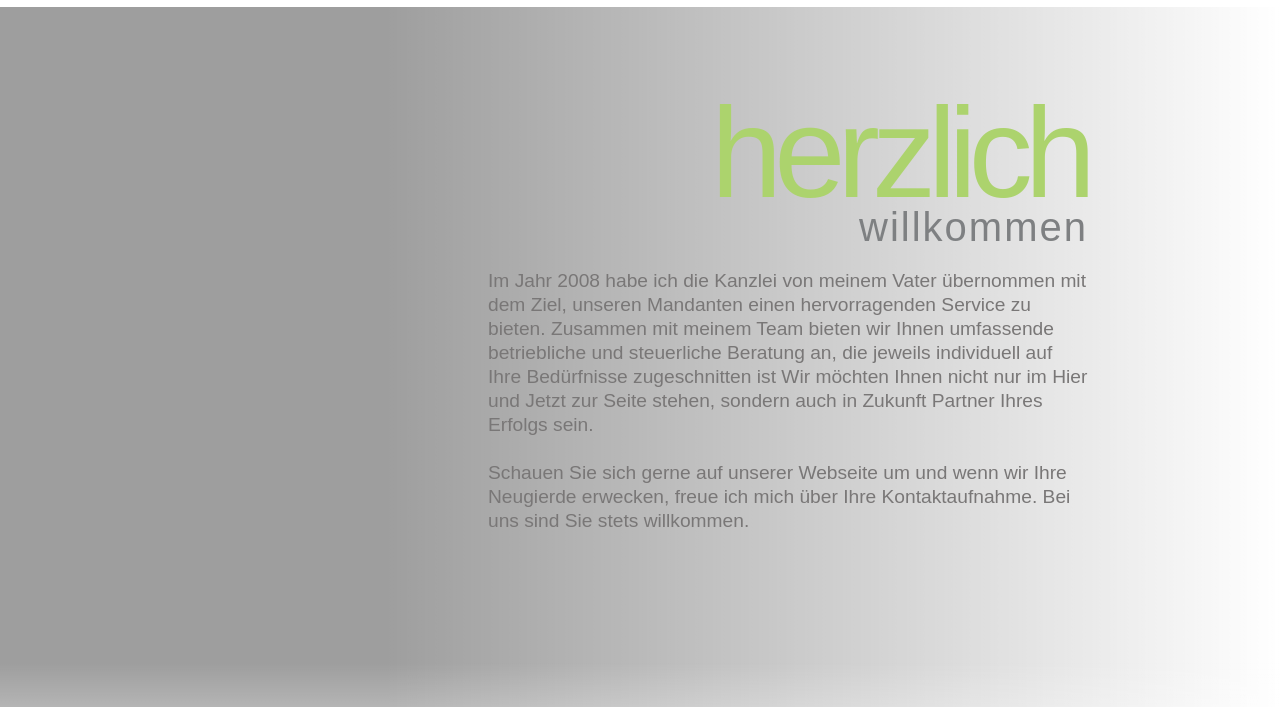
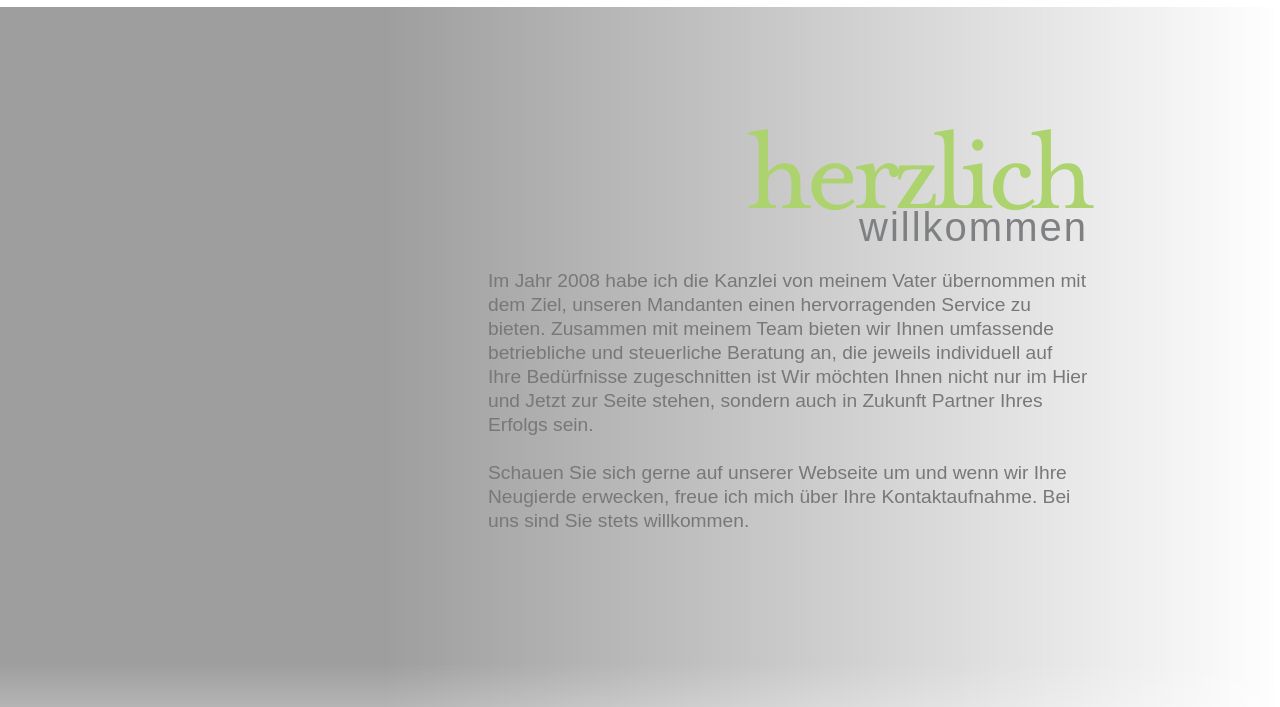
Before and after one commit to 99Jannis99/Mevenkamp, a website: page index.html in a window 1280 px wide. Shown: the part 93-800 px from the top of the page. Drawn offline with nearby package versions, Linux system fonts and the light colour scheme; the site is published under a folder, as on GitHub Pages, so addresses that start at the root find nothing.

Commit message:
fix: link in index

```diff
--- a/index.html
+++ b/index.html
@@ -6,7 +6,7 @@
     <meta charset="UTF-8">
     <meta name="viewport" content="width=device-width, initial-scale=1.0">
     <title>Meine Webseite</title>
-    <link rel="stylesheet" href="/assets/font/MrsEaves/stylesheet.css">
+    <link rel="stylesheet" href="assets/font/MrsEaves/stylesheet.css">
     <link rel="stylesheet" href="css/styles.css">
 </head>
 
```
